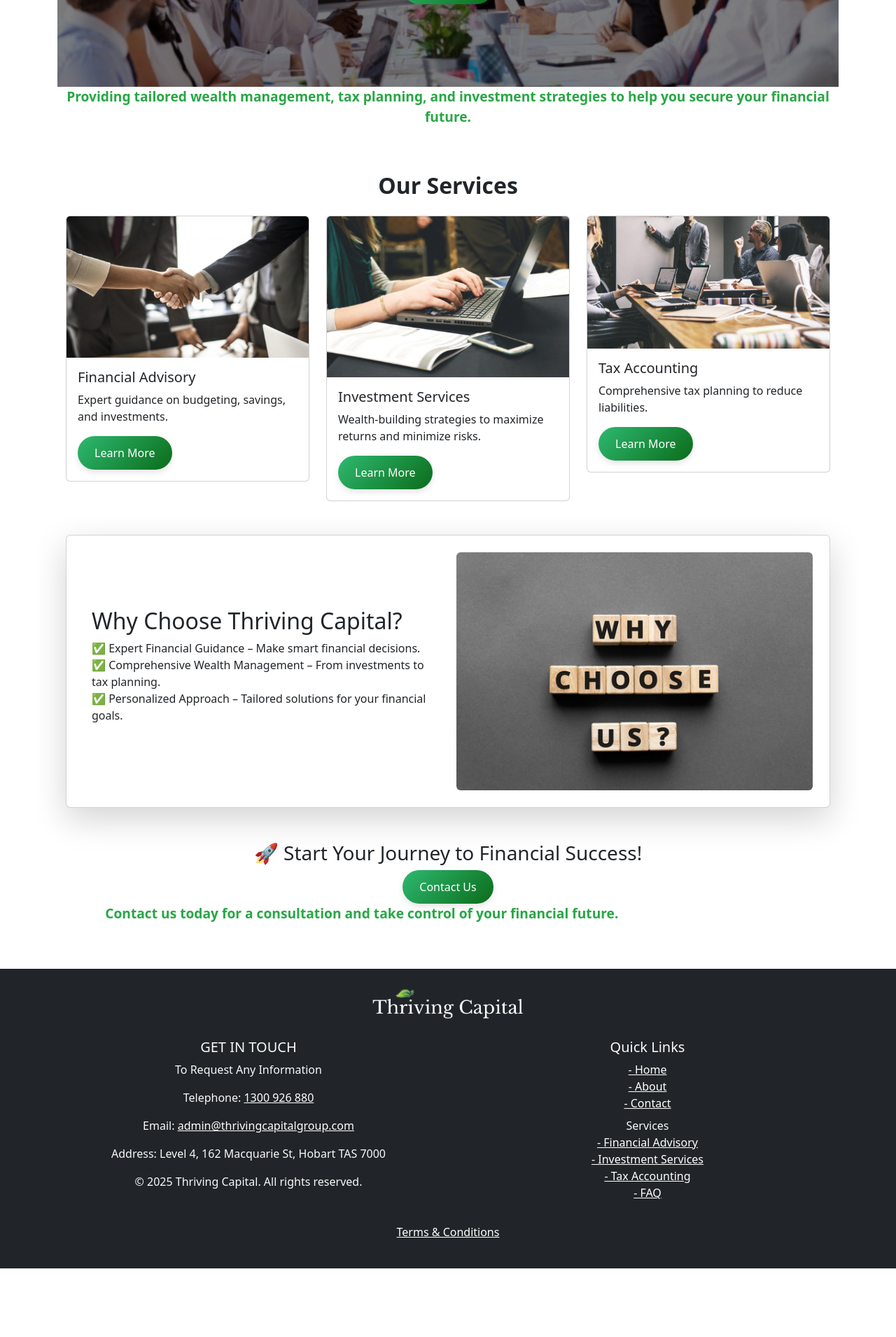
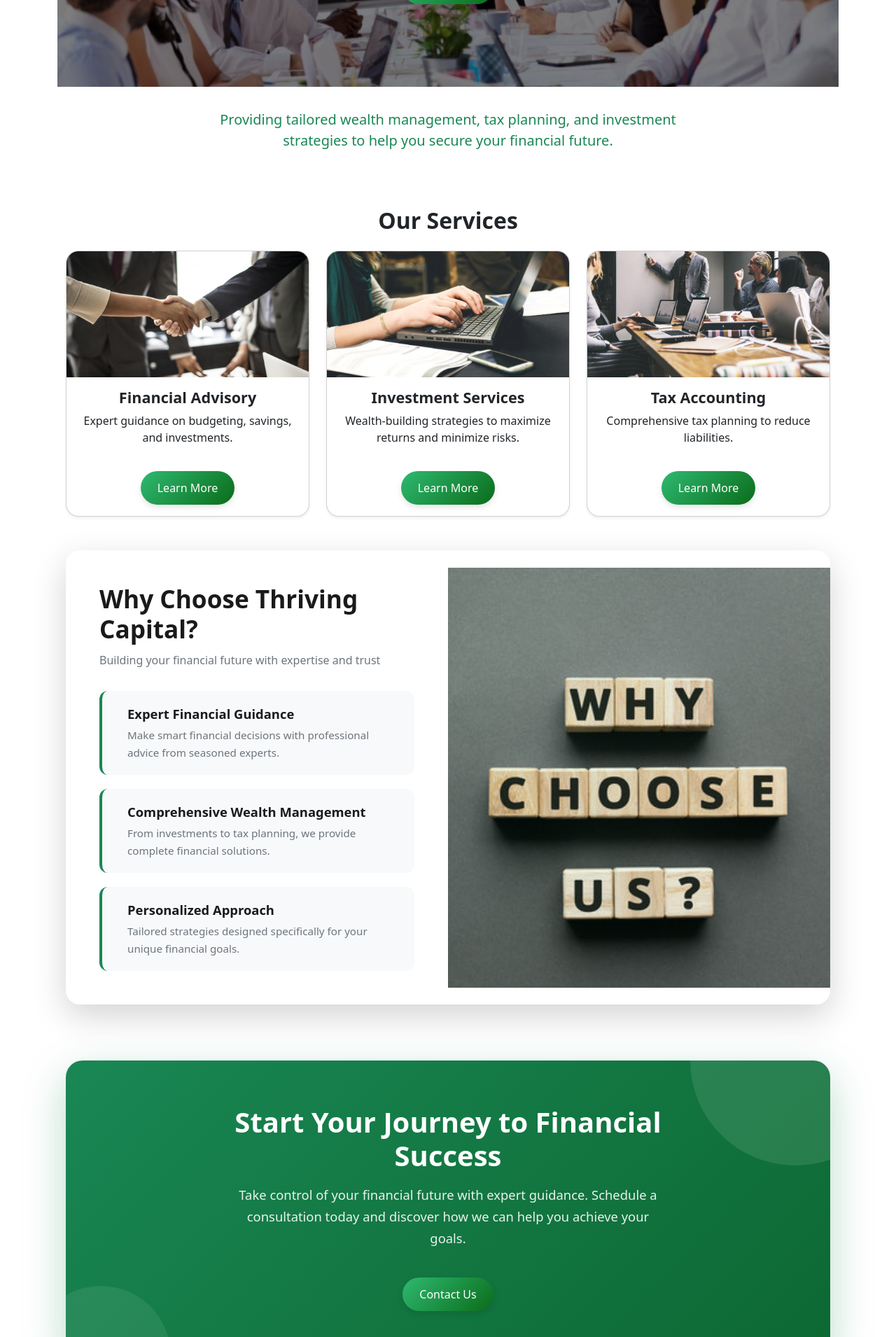
Before and after one commit to OM-Lending/thriving-capital, a React (Create React App) app: page / in a window 1280 px wide. Shown: the part 300-2210 px from the top of the page at 70% size. Before the commit the page ends 2112 px from the top, so only its background shows below. Built offline with nearby package versions, Linux system fonts and the light colour scheme.

Commit message:
update: restyled HomePage.js

```diff
--- a/package.json
+++ b/package.json
@@ -20,6 +20,7 @@
     "web-vitals": "^2.1.4"
   },
   "scripts": {
+    "dev": "react-scripts start",
     "start": "react-scripts start",
     "build": "react-scripts build",
     "test": "react-scripts test",
--- a/src/pages/HomePage.js
+++ b/src/pages/HomePage.js
@@ -24,7 +24,7 @@
           alignItems: "center",
           textAlign: "center",
           position: "relative",
-              color: "white"
+          color: "white",
         }}
       >
         {/* Semi-transparent overlay for better text readability */}
@@ -36,7 +36,7 @@
             width: "100%",
             height: "100%",
             backgroundColor: "rgba(0, 0, 0, 0.5)", // Dark overlay with transparency
-                zIndex: 1
+            zIndex: 1,
           }}
         ></div>
 
@@ -46,93 +46,133 @@
             position: "relative",
             zIndex: 2,
             padding: "20px",
-                maxWidth: "80%"
+            maxWidth: "80%",
           }}
         >
-              <h1 style={{ fontSize: "2.5rem", fontWeight: "bold", marginBottom: "10px" }}>
+          <h1
+            style={{
+              fontSize: "2.5rem",
+              fontWeight: "bold",
+              marginBottom: "10px",
+            }}
+          >
             – Thriving Capital –
           </h1>
-              <h2 style={{ fontSize: "2.5rem", fontWeight: "bold", marginBottom: "10px" }}>
+          <h2
+            style={{
+              fontSize: "2.5rem",
+              fontWeight: "bold",
+              marginBottom: "10px",
+            }}
+          >
             Your Trusted Financial Advisors
           </h2>
-              <ContactUsButton/>
+          <ContactUsButton />
         </div>
       </div>
-          <motion.div
+      <div
         style={{
           display: "flex",
           justifyContent: "center",
-              alignItems: "center", // optional: for vertical centering
-              textAlign: "center"
+          alignItems: "center",
+          textAlign: "center",
+          backgroundColor: "white",
+          padding: "32px 0",
         }}
-          ><motion.p
-              style={{ display: "inline-block", fontSize: "1.2rem", fontWeight: "bold", color: "#28a745"}}
       >
-              Providing tailored wealth management, tax planning, and investment strategies
-              to help you secure your financial future.
-            </motion.p>
-            </motion.div>
+        <p
+          style={{
+            fontSize: "1.25rem",
+            fontWeight: 500,
+            color: "#198754",
+            margin: 0,
+            maxWidth: "700px",
+          }}
+        >
+          Providing tailored wealth management, tax planning, and investment
+          strategies to help you secure your financial future.
+        </p>
+      </div>
 
       {/* Services Section */}
       <Container className="my-5">
         <h2 className="text-center fw-bold">Our Services</h2>
         <Row className="mt-4">
-            {/* Financial Advisory Card */}
-            <Col md={4}>
+          {[
+            {
+              img: advisoryImage,
+              title: "Financial Advisory",
+              text: "Expert guidance on budgeting, savings, and investments.",
+              link: "/financial-advisory",
+              delay: 0,
+            },
+            {
+              img: investmentImage,
+              title: "Investment Services",
+              text: "Wealth-building strategies to maximize returns and minimize risks.",
+              link: "/investment-services",
+              delay: 0.2,
+            },
+            {
+              img: taxImage,
+              title: "Tax Accounting",
+              text: "Comprehensive tax planning to reduce liabilities.",
+              link: "/tax-accounting",
+              delay: 0.4,
+            },
+          ].map((service, idx) => (
+            <Col md={4} key={service.title}>
               <motion.div
                 initial={{ opacity: 0, y: 50 }}
                 whileInView={{ opacity: 1, y: 0 }}
-                transition={{ duration: 0.6, ease: "easeOut" }}
+                transition={{
+                  duration: 0.6,
+                  delay: service.delay,
+                  ease: "easeOut",
+                }}
                 viewport={{ once: true, amount: 0.2 }}
               >
-                <Card className="service-card">
-                  <Card.Img variant="top" src={advisoryImage} />
-                  <Card.Body>
-                    <Card.Title>Financial Advisory</Card.Title>
-                    <Card.Text>Expert guidance on budgeting, savings, and investments.</Card.Text>
-                    <LearnMoreButton targetPage="/financial-advisory"/>
+                <Card
+                  className="service-card h-100 shadow-sm"
+                  style={{
+                    borderRadius: "18px",
+                    overflow: "hidden",
+                    boxShadow: "0 4px 24px rgba(0,0,0,0.08)",
+                    minHeight: "380px",
+                    display: "flex",
+                    flexDirection: "column",
+                    justifyContent: "space-between",
+                  }}
+                >
+                  <Card.Img
+                    variant="top"
+                    src={service.img}
+                    style={{
+                      height: "180px",
+                      objectFit: "cover",
+                    }}
+                  />
+                  <Card.Body
+                    className="d-flex flex-column align-items-center justify-content-between"
+                    style={{ flex: 1 }}
+                  >
+                    <Card.Title
+                      className="fw-bold text-center"
+                      style={{ fontSize: "1.35rem", marginBottom: "0.5rem" }}
+                    >
+                      {service.title}
+                    </Card.Title>
+                    <Card.Text className="text-center" style={{ flex: 1 }}>
+                      {service.text}
+                    </Card.Text>
+                    <div style={{ marginTop: "-20px" }}>
+                      <LearnMoreButton targetPage={service.link} />
+                    </div>
                   </Card.Body>
                 </Card>
               </motion.div>
             </Col>
-
-            {/* Investment Services Card */}
-            <Col md={4}>
-              <motion.div
-                initial={{ opacity: 0, y: 50 }}
-                whileInView={{ opacity: 1, y: 0 }}
-                transition={{ duration: 0.6, delay: 0.2, ease: "easeOut" }}
-                viewport={{ once: true, amount: 0.2 }}
-              >
-                <Card className="service-card">
-                  <Card.Img variant="top" src={investmentImage} />
-                  <Card.Body>
-                    <Card.Title>Investment Services</Card.Title>
-                    <Card.Text>Wealth-building strategies to maximize returns and minimize risks.</Card.Text>
-                    <LearnMoreButton targetPage="/investment-services"/>
-                  </Card.Body>
-                </Card>
-              </motion.div>
-            </Col>
-
-            {/* Tax Accounting Card */}
-            <Col md={4}>
-              <motion.div
-                initial={{ opacity: 0, y: 50 }}
-                whileInView={{ opacity: 1, y: 0 }}
-                transition={{ duration: 0.6, delay: 0.4, ease: "easeOut" }}
-                viewport={{ once: true, amount: 0.2 }}
-              >
-                <Card className="service-card">
-                  <Card.Img variant="top" src={taxImage} />
-                  <Card.Body>
-                    <Card.Title>Tax Accounting</Card.Title>
-                    <Card.Text>Comprehensive tax planning to reduce liabilities.</Card.Text>
-                    <LearnMoreButton targetPage="/tax-accounting"/>
-                  </Card.Body>
-                </Card>
-              </motion.div>
-            </Col>
+          ))}
         </Row>
       </Container>
 
@@ -145,22 +185,161 @@
         viewport={{ once: true }}
       >
         <Container className="my-5">
-           <Card className="shadow-lg">
-             <Card.Body className="p-4">
-               <Row className="align-items-center">
+          <Card
+            className="shadow-lg border-0"
+            style={{
+              borderRadius: "20px",
+              overflow: "hidden",
+            }}
+          >
+            <Card.Body className="p-0">
+              <Row className="g-0 align-items-center">
                 {/* Text Section - Left */}
-                 <Col md={6} className="px-4">
-                   <h2>Why Choose Thriving Capital?</h2>
-                   <ul className="list-unstyled">
-                     <li>✅ Expert Financial Guidance – Make smart financial decisions.</li>
-                     <li>✅ Comprehensive Wealth Management – From investments to tax planning.</li>
-                     <li>✅ Personalized Approach – Tailored solutions for your financial goals.</li>
-                   </ul>
+                <Col md={6} className="p-5">
+                  <motion.div
+                    initial={{ opacity: 0, x: -30 }}
+                    whileInView={{ opacity: 1, x: 0 }}
+                    transition={{ duration: 0.6, delay: 0.2 }}
+                    viewport={{ once: true }}
+                  >
+                    <h2
+                      style={{
+                        fontSize: "2.2rem",
+                        fontWeight: "700",
+                        color: "#1a1a1a",
+                        marginBottom: "0.75rem",
+                        lineHeight: "1.2",
+                      }}
+                    >
+                      Why Choose Thriving Capital?
+                    </h2>
+                    <p
+                      style={{
+                        fontSize: "1rem",
+                        color: "#6c757d",
+                        marginBottom: "2rem",
+                      }}
+                    >
+                      Building your financial future with expertise and trust
+                    </p>
+                  </motion.div>
+
+                  <div
+                    style={{
+                      display: "flex",
+                      flexDirection: "column",
+                      gap: "1.25rem",
+                    }}
+                  >
+                    {[
+                      {
+                        title: "Expert Financial Guidance",
+                        desc: "Make smart financial decisions with professional advice from seasoned experts.",
+                        delay: 0.3,
+                      },
+                      {
+                        title: "Comprehensive Wealth Management",
+                        desc: "From investments to tax planning, we provide complete financial solutions.",
+                        delay: 0.4,
+                      },
+                      {
+                        title: "Personalized Approach",
+                        desc: "Tailored strategies designed specifically for your unique financial goals.",
+                        delay: 0.5,
+                      },
+                    ].map((item, idx) => (
+                      <motion.div
+                        key={idx}
+                        initial={{ opacity: 0, x: -20 }}
+                        whileInView={{ opacity: 1, x: 0 }}
+                        transition={{ duration: 0.5, delay: item.delay }}
+                        viewport={{ once: true }}
+                        style={{
+                          display: "flex",
+                          alignItems: "flex-start",
+                          padding: "1.25rem",
+                          backgroundColor: "#f8f9fa",
+                          borderRadius: "12px",
+                          borderLeft: "4px solid #198754",
+                          transition: "all 0.3s ease",
+                        }}
+                        whileHover={{
+                          backgroundColor: "#e9ecef",
+                          x: 5,
+                        }}
+                      >
+                        <div
+                          style={{
+                            fontSize: "2rem",
+                            marginRight: "1rem",
+                            flexShrink: 0,
+                          }}
+                        >
+                          {item.icon}
+                        </div>
+                        <div>
+                          <h4
+                            style={{
+                              fontSize: "1.15rem",
+                              fontWeight: "600",
+                              color: "#1a1a1a",
+                              marginBottom: "0.35rem",
+                              lineHeight: "1.4",
+                            }}
+                          >
+                            {item.title}
+                          </h4>
+                          <p
+                            style={{
+                              fontSize: "0.95rem",
+                              color: "#6c757d",
+                              marginBottom: "0",
+                              lineHeight: "1.6",
+                            }}
+                          >
+                            {item.desc}
+                          </p>
+                        </div>
+                      </motion.div>
+                    ))}
+                  </div>
                 </Col>
 
                 {/* Image Section - Right */}
-                 <Col md={6} className="text-center">
-                   <Card.Img src={whyUs} alt="Why Choose Us" className="w-100 rounded" />
+                <Col
+                  md={6}
+                  style={{
+                    height: "100%",
+                    minHeight: "600px",
+                  }}
+                >
+                  <motion.div
+                    initial={{ opacity: 0, scale: 0.95 }}
+                    whileInView={{ opacity: 1, scale: 1 }}
+                    transition={{ duration: 0.6, delay: 0.3 }}
+                    viewport={{ once: true }}
+                    style={{ height: "100%" }}
+                  >
+                    <div
+                      style={{
+                        backgroundImage: `url(${whyUs})`,
+                        backgroundSize: "cover",
+                        backgroundPosition: "center",
+                        height: "100%",
+                        minHeight: "600px",
+                        position: "relative",
+                      }}
+                    >
+                      <div
+                        style={{
+                          position: "absolute",
+                          inset: 0,
+                          background:
+                            "linear-gradient(135deg, rgba(25, 135, 84, 0.1) 0%, rgba(25, 135, 84, 0.05) 100%)",
+                        }}
+                      />
+                    </div>
+                  </motion.div>
                 </Col>
               </Row>
             </Card.Body>
@@ -168,23 +347,113 @@
         </Container>
       </motion.section>
 
+      {/* Call-to-Action Section */}
+      <motion.section
+        initial={{ opacity: 0, y: 30 }}
+        whileInView={{ opacity: 1, y: 0 }}
+        transition={{ duration: 0.8 }}
+        viewport={{ once: true }}
+        style={{
+          marginTop: "5rem",
+          marginBottom: "5rem",
+        }}
+      >
+        <Container>
+          <div
+            style={{
+              background: "linear-gradient(135deg, #198754 0%, #0d6832 100%)",
+              borderRadius: "24px",
+              padding: "4rem 2rem",
+              position: "relative",
+              overflow: "hidden",
+              boxShadow: "0 20px 60px rgba(25, 135, 84, 0.3)",
+            }}
+          >
+            {/* Decorative circles */}
+            <div
+              style={{
+                position: "absolute",
+                width: "300px",
+                height: "300px",
+                borderRadius: "50%",
+                background: "rgba(255, 255, 255, 0.1)",
+                top: "-150px",
+                right: "-100px",
+              }}
+            />
+            <div
+              style={{
+                position: "absolute",
+                width: "200px",
+                height: "200px",
+                borderRadius: "50%",
+                background: "rgba(255, 255, 255, 0.08)",
+                bottom: "-100px",
+                left: "-50px",
+              }}
+            />
 
-        {/* Call-to-Action Section */}
-        <Container className="text-center my-5">
-          <h3>🚀 Start Your Journey to Financial Success!</h3>
+            {/* Content */}
+            <Row className="justify-content-center">
+              <Col
+                lg={8}
+                className="text-center"
+                style={{ position: "relative", zIndex: 1 }}
+              >
+                <motion.div
+                  initial={{ opacity: 0, y: 20 }}
+                  whileInView={{ opacity: 1, y: 0 }}
+                  transition={{ duration: 0.6, delay: 0.2 }}
+                  viewport={{ once: true }}
+                >
+                  <h2
+                    style={{
+                      color: "white",
+                      fontSize: "2.5rem",
+                      fontWeight: "700",
+                      marginBottom: "1rem",
+                      lineHeight: "1.2",
+                    }}
+                  >
+                    Start Your Journey to Financial Success
+                  </h2>
+                </motion.div>
 
-          <ContactUsButton/>
+                <motion.div
+                  initial={{ opacity: 0, y: 20 }}
+                  whileInView={{ opacity: 1, y: 0 }}
+                  transition={{ duration: 0.6, delay: 0.3 }}
+                  viewport={{ once: true }}
+                >
+                  <p
+                    style={{
+                      color: "rgba(255, 255, 255, 0.9)",
+                      fontSize: "1.15rem",
+                      marginBottom: "2.5rem",
+                      lineHeight: "1.7",
+                      maxWidth: "600px",
+                      margin: "0 auto 2.5rem",
+                    }}
+                  >
+                    Take control of your financial future with expert guidance.
+                    Schedule a consultation today and discover how we can
+                    help you achieve your goals.
+                  </p>
+                </motion.div>
 
-          <div style={{ overflow: "hidden", whiteSpace: "nowrap", width: "100%" }}>
-            <motion.p
-              style={{ display: "inline-block", fontSize: "1.2rem", fontWeight: "bold", color: "#28a745" }}
-              animate={{ x: ["100%", "-100%"] }}
-              transition={{ repeat: Infinity, duration: 10, ease: "linear" }}
+                <motion.div
+                  initial={{ opacity: 0, y: 20 }}
+                  whileInView={{ opacity: 1, y: 0 }}
+                  transition={{ duration: 0.6, delay: 0.4 }}
+                  viewport={{ once: true }}
                 >
-              Contact us today for a consultation and take control of your financial future.
-            </motion.p>
+                  <ContactUsButton />
+                </motion.div>
+              </Col>
+            </Row>
           </div>
         </Container>
+      </motion.section>
     </>
   );
 }
```
Lines whose indentation alone changed are shown as unchanged.
